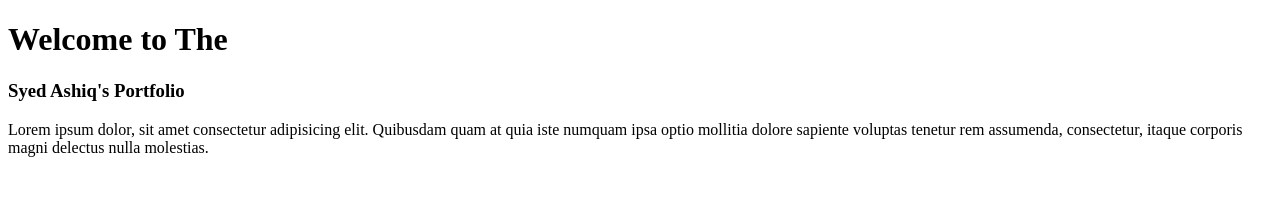
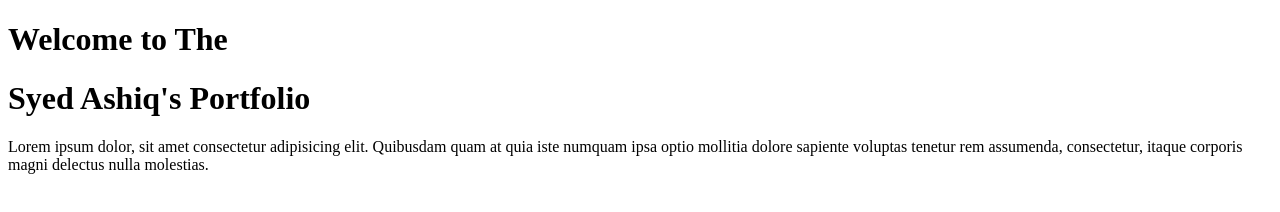
Before and after one commit to syedashiqbd/Developer-Portfolio-Ashiq, a plain HTML site: page index.html in a window 1280 px wide. Drawn offline with Linux system fonts and the light colour scheme.

Commit message:
third commit

```diff
--- a/index.html
+++ b/index.html
@@ -9,7 +9,7 @@
 </head>
 <body>
     <h1>Welcome to The</h1>
-    <h3>Syed Ashiq's Portfolio</h3>
+    <h1>Syed Ashiq's Portfolio</h1>
     <p>Lorem ipsum dolor, sit amet consectetur adipisicing elit. Quibusdam quam at quia iste numquam ipsa optio mollitia dolore sapiente voluptas tenetur rem assumenda, consectetur, itaque corporis magni delectus nulla molestias.</p>
 </body>
 </html>
```
